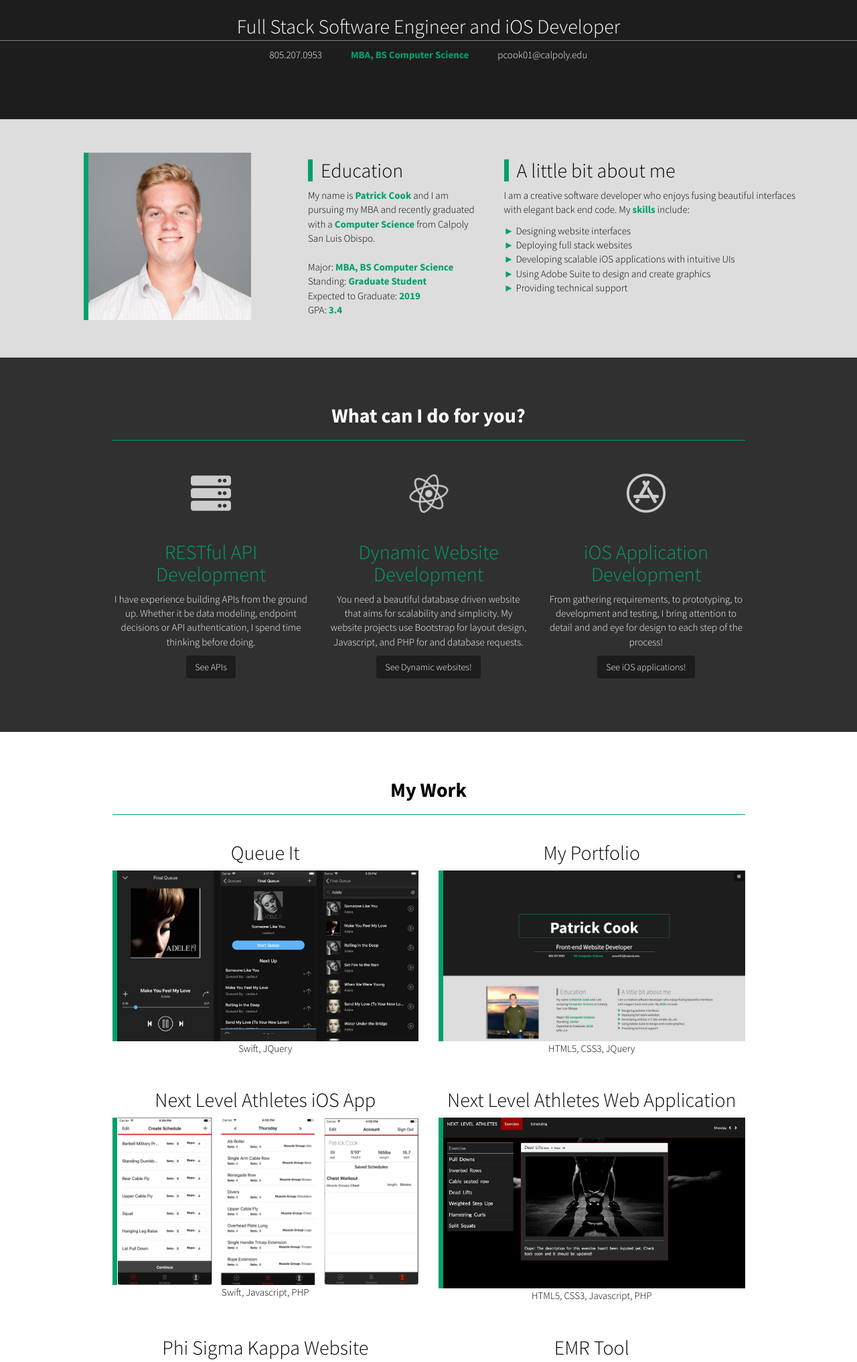
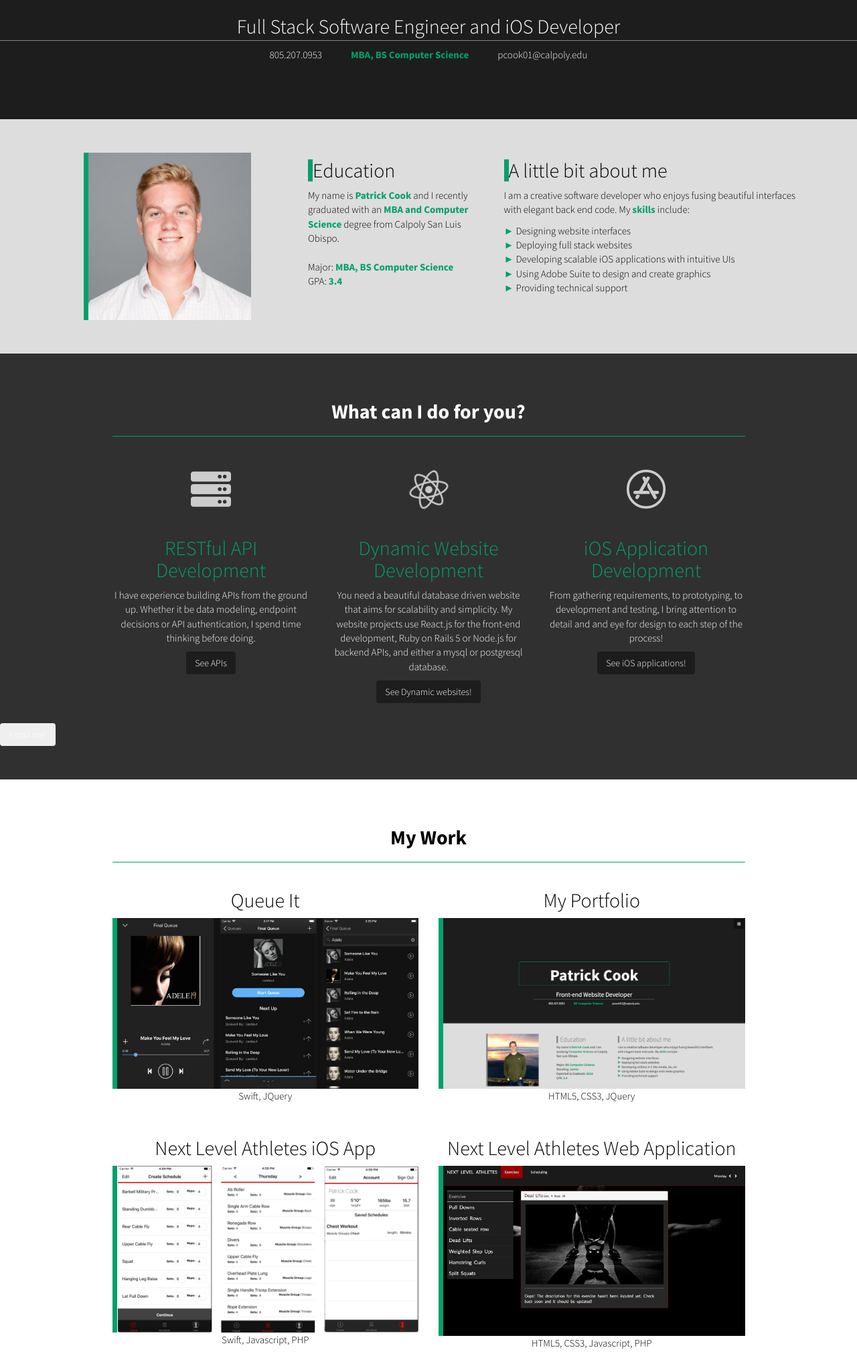
Before and after one commit to PatrickCook/Portfolio-Website, a PHP site: page / in a window 1280 px wide. Shown: the part 317-2351 px from the top of the page at 67% size. Run offline with PHP 8.4, Linux system fonts and the light colour scheme; some libraries are stand-ins or nearby versions.

Commit message:
Updated bio, added a button to email me

```diff
--- a/index.php
+++ b/index.php
@@ -82,16 +82,16 @@
 				</div>
 				<div class="col-sm-3">
 					<div class="left-border">
-						<h4> &nbsp Education</h4>
+						<h4>Education</h4>
 					</div>
-					<p>My name is <strong>Patrick Cook </strong> and I am pursuing my MBA and recently graduated with a <strong>Computer Science</strong> from Calpoly San Luis Obispo. <br><br> Major:
-						<strong>MBA, BS Computer Science</strong><br> Standing:
-						<strong> Graduate Student </strong><br> Expected to Graduate:<strong> 2019</strong><br> GPA: <strong>3.4</strong>
+					<p>My name is <strong>Patrick Cook </strong> and I recently graduated with an <strong>MBA and Computer Science</strong> degree from Calpoly San Luis Obispo. <br><br> Major:
+						<strong>MBA, BS Computer Science</strong><br>
+					  GPA: <strong>3.4</strong>
 					</p>
 				</div>
 				<div class="col-sm-5">
 					<div class="left-border">
-						<h4> &nbsp A little bit about me</h4>
+						<h4>A little bit about me</h4>
 					</div>
 					<p>I am a creative software developer who enjoys fusing beautiful interfaces with elegant back end code. My <strong>skills</strong> include:</p>
 					<ul class="arrow-list">
@@ -135,7 +135,7 @@
 								<strong>Dynamic Website Development</strong>
 								</h4>
 
-								<p>You need a beautiful database driven website that aims for scalability and simplicity. My website projects use Bootstrap for layout design, Javascript, and PHP for and database requests.</p>
+								<p>You need a beautiful database driven website that aims for scalability and simplicity. My website projects use React.js for the front-end development, Ruby on Rails 5 or Node.js for backend APIs, and either a mysql or postgresql database.</p>
 								<a href="#portfolio" class="btn btn-dark">See Dynamic websites!</a>
 							</div>
 						</div>
@@ -158,6 +158,9 @@
 				</div>
 			</div>
 		</div>
+		<button
+		Inquiring about a project?
+		<a href = "mailto: patrickcook28@icloud.com" class="btn">Email me!</a>
 	</section>
 	<!-- Portfolio -->
 	<section id="portfolio" class="portfolio">
@@ -206,14 +209,14 @@
 						 		HTML5, CSS3, Javascript, PHP
 							</div>
 						</div>
-						<div class="col-md-6">
+						<!-- <div class="col-md-6">
 							<h3>EMR Tool</h3>
 							<div class="portfolio-item">
 								<img class="img-portfolio img-responsive left-border" src="img/emr-tool.jpg">
 								Java
 							</div>
 						</div>
-					</div>
+					</div> -->
 					<div class="row">
 						<div class="col-md-6">
 							<h3>Du (Disk Usage Utility)</h3>
@@ -222,13 +225,13 @@
 								C
 							</div>
 						</div>
-						<div class="col-md-6">
+						<!-- <div class="col-md-6">
 							<h3>Agar.io<small>In Progress... </small></h3>
 							<div class="portfolio-item">
 								<img class="img-portfolio img-responsive left-border" src="img/agario.jpg">
 								Java
 							</div>
-						</div>
+						</div> -->
 					</div>
 				</div>
 			</div>
```
Also changed, not shown: 1 other file.
